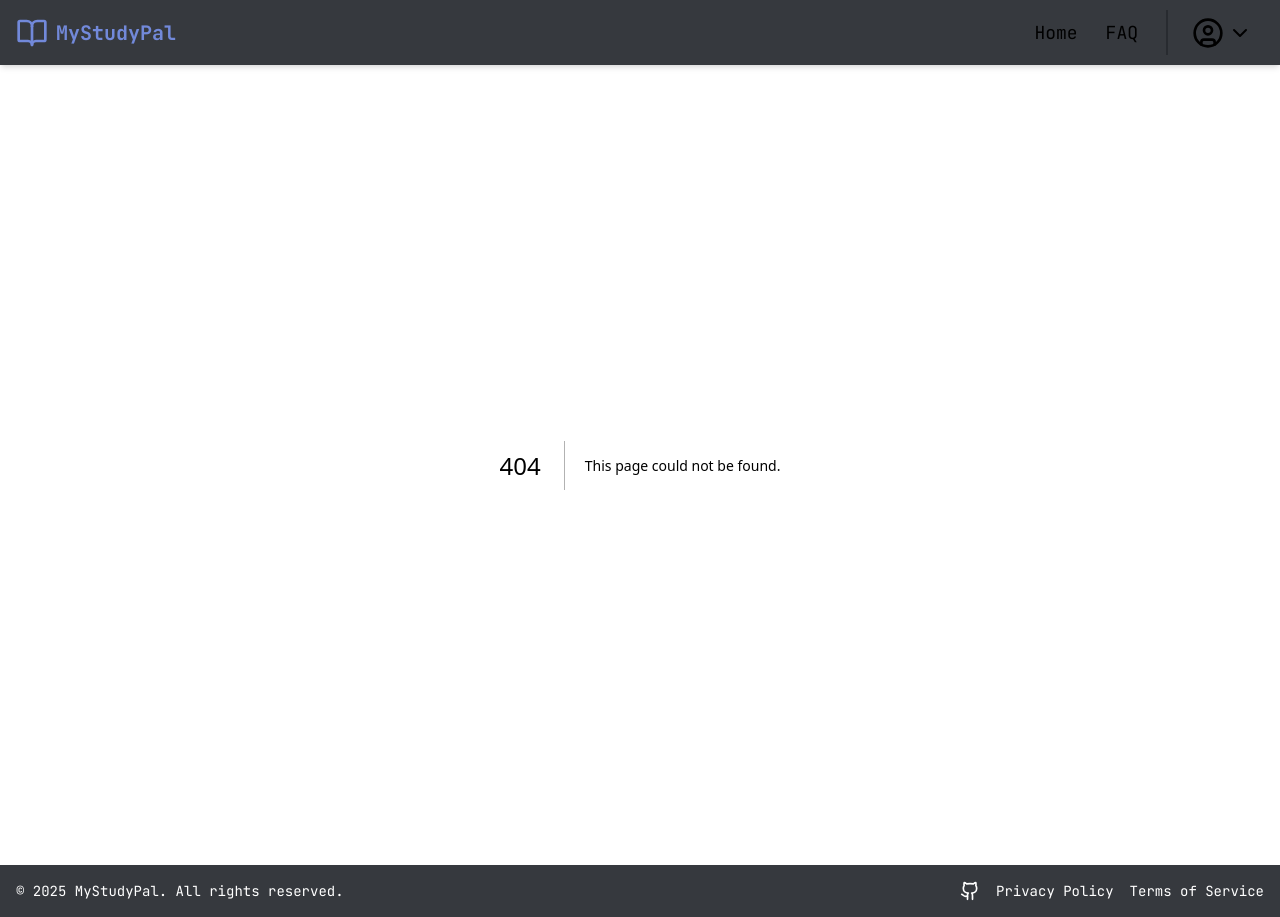
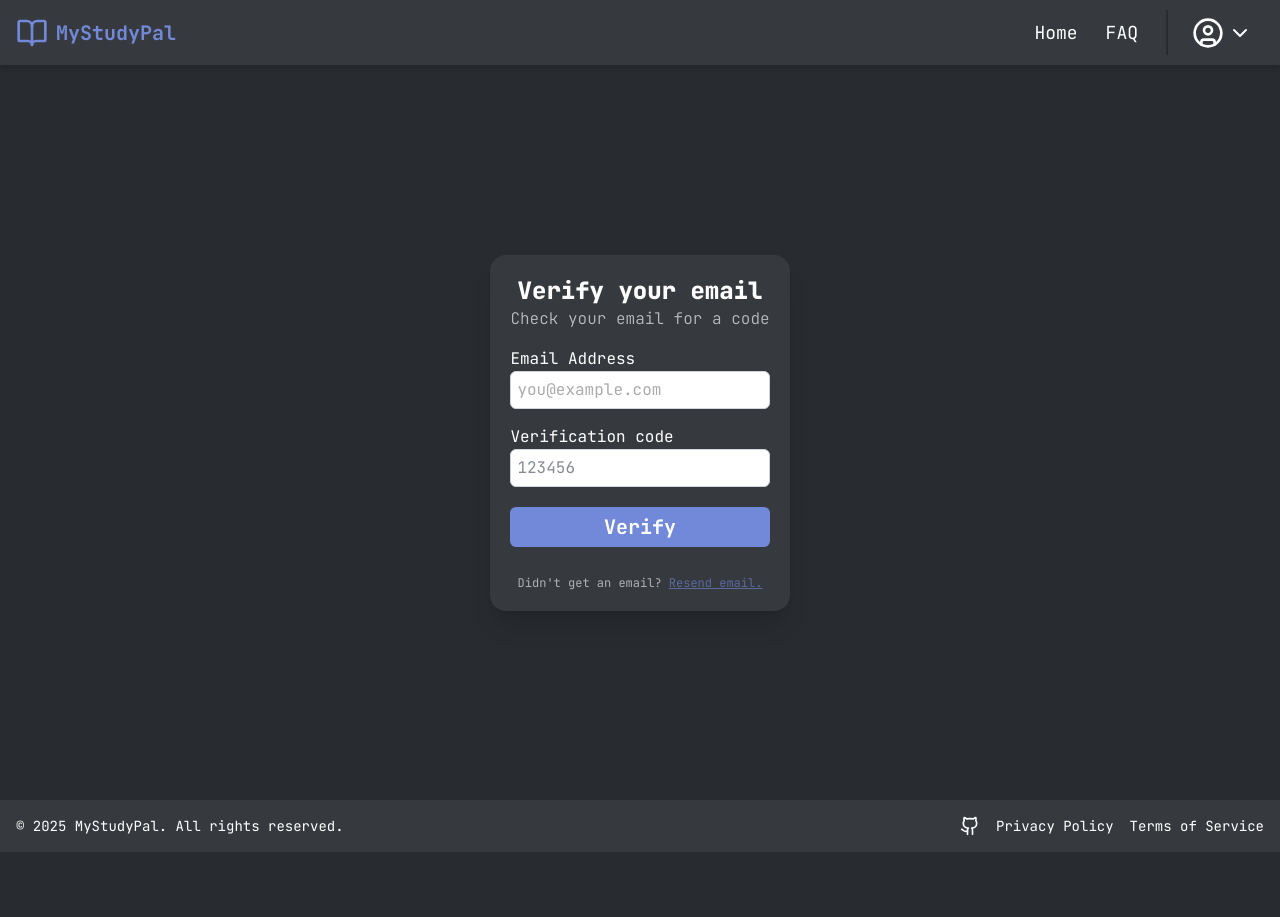
Before and after one commit to SudiMango/MyStudyPal, a Next.js app in the folder frontend/: page /verify-account in a window 1280 px wide. Before the commit this address had no page. After the commit the page ends 852 px from the top, so only its background shows below. Built offline with nearby package versions, Linux system fonts and the light colour scheme.

Commit message:
Added verify account page

```diff
--- /dev/null
+++ b/frontend/src/app/(public)/verify-account/VerifyAccount.tsx
@@ -0,0 +1,129 @@
+"use client";
+
+import { resendVerificationEmail, verifyEmail } from "@/lib/api/auth-api";
+import { redirect, useSearchParams } from "next/navigation";
+import { useState } from "react";
+
+const VerifyAccount = () => {
+    const searchParams = useSearchParams();
+    const initialEmail = searchParams.get("email") || "";
+
+    const [email, setEmail] = useState<string>(initialEmail);
+    const [code, setCode] = useState<string>("");
+    const [loading, setLoading] = useState<boolean>(false);
+
+    const verifyAccount = async (e: React.FormEvent) => {
+        e.preventDefault();
+
+        if (!initialEmail) {
+            alert("Email field isn't set properly.");
+        }
+
+        if (!code) {
+            alert("Please enter your verification code.");
+        }
+
+        setLoading(true);
+        const result = await verifyEmail(email, code);
+
+        if (result.success) {
+            redirect(`/login?email=${email}`);
+        } else {
+            alert(result.error);
+        }
+
+        setLoading(false);
+    };
+
+    const resendVerificationCode = async () => {
+        if (!initialEmail) {
+            alert("Email field isn't set properly.");
+        }
+
+        const result = await resendVerificationEmail(email);
+        if (result.success) {
+            alert(
+                "Successfully resent verification code email. Please check your email again."
+            );
+        } else {
+            alert(result.error);
+        }
+    };
+
+    return (
+        <div className="flex flex-col items-center justify-center min-h-[calc(100vh-65px)]">
+            <div className="bg-(--discord-gray-2) flex flex-col items-center justify-center rounded-2xl p-5 shadow-xl space-y-4">
+                {/* Title */}
+                <div className="flex flex-col items-center justify-center">
+                    <label className="font-extrabold text-2xl text-white">
+                        Verify your email
+                    </label>
+                    <label className="font-light text-white opacity-65">
+                        Check your email for a code
+                    </label>
+                </div>
+
+                {/* Form */}
+                <form className="space-y-4 w-full">
+                    {/* Email */}
+                    <div className="flex flex-col">
+                        <label htmlFor="email" className="text-md">
+                            Email Address
+                        </label>
+                        <input
+                            className="w-full p-1.5 bg-white border border-gray-300 rounded-md focus:ring-2 focus:ring-(--discord-blurple) focus:border-transparent outline-none text-(--discord-gray-1)/90"
+                            type="email"
+                            id="email"
+                            value={initialEmail}
+                            onChange={(e) => setEmail(e.target.value)}
+                            placeholder="you@example.com"
+                            disabled={loading}
+                            required
+                        />
+                    </div>
+
+                    {/* Verification code */}
+                    <div className="flex flex-col">
+                        <label htmlFor="verificationCode" className="text-md">
+                            Verification code
+                        </label>
+                        <input
+                            className="w-full p-1.5 bg-white border border-gray-300 rounded-md focus:ring-2 focus:ring-(--discord-blurple) focus:border-transparent outline-none text-gray-900"
+                            type="text"
+                            id="verificationCode"
+                            value={code}
+                            onChange={(e) => setCode(e.target.value)}
+                            placeholder="123456"
+                            disabled={loading}
+                            required
+                        />
+                    </div>
+
+                    {/* Submit button */}
+                    <button
+                        type="submit"
+                        disabled={loading}
+                        onClick={verifyAccount}
+                        className="bg-(--discord-blurple) hover:bg-(--discord-blurple-hover) w-full text-xl font-bold py-1.5 rounded-md mt-1 hover:cursor-pointer"
+                    >
+                        {loading ? "Verifying..." : "Verify"}
+                    </button>
+                </form>
+
+                {/* Resend verification email button */}
+                <div className="text-xs opacity-60 mt-3">
+                    <label>Didn't get an email?&nbsp;</label>
+                    <button
+                        onClick={resendVerificationCode}
+                        disabled={loading}
+                        className="text-(--discord-blurple) hover:text-(--discord-blurple-hover) underline"
+                    >
+                        Resend email.
+                    </button>
+                </div>
+            </div>
+        </div>
+    );
+};
+
+export default VerifyAccount;
--- /dev/null
+++ b/frontend/src/app/(public)/verify-account/page.tsx
@@ -0,0 +1,13 @@
+import { Metadata } from "next";
+import VerifyAccount from "./VerifyAccount";
+
+export const metadata: Metadata = {
+    title: "Verify email",
+    description: "Verify your email.",
+};
+
+const Page = () => {
+    return <VerifyAccount />;
+};
+
+export default Page;
```
